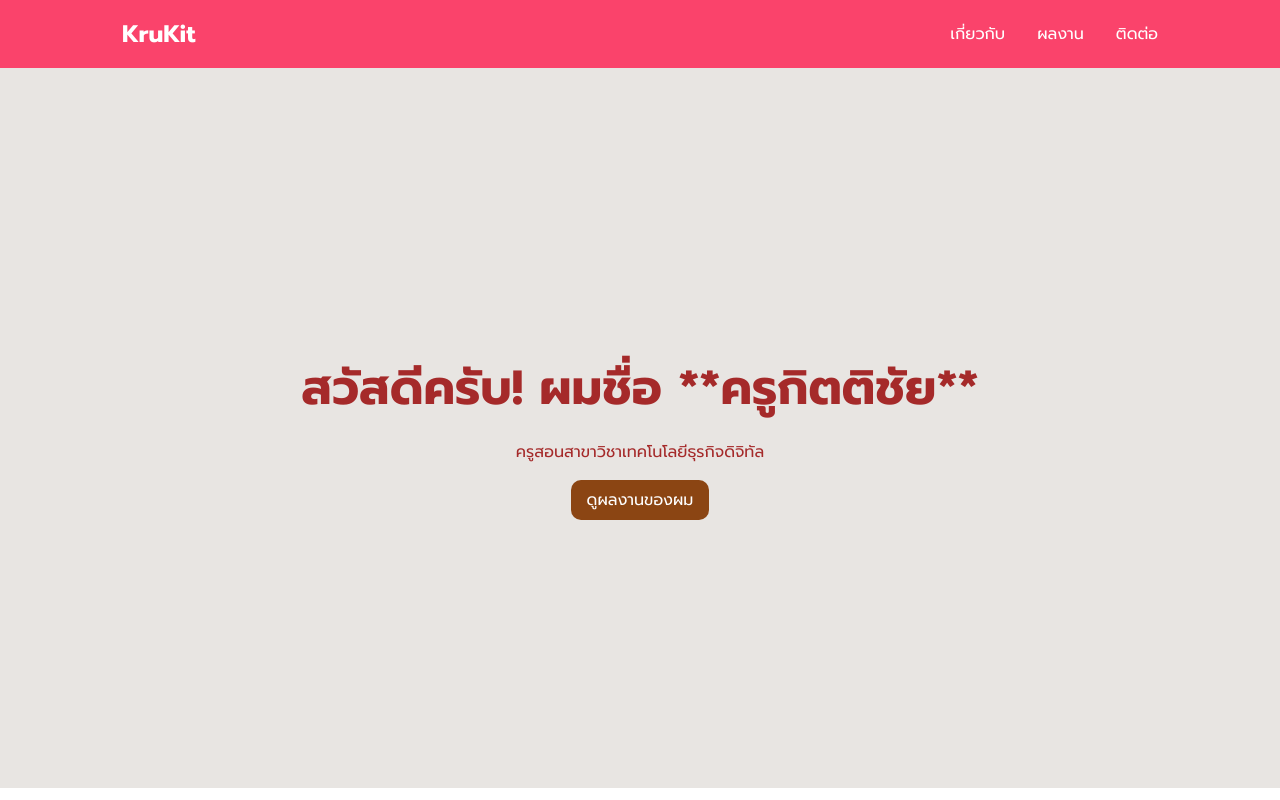
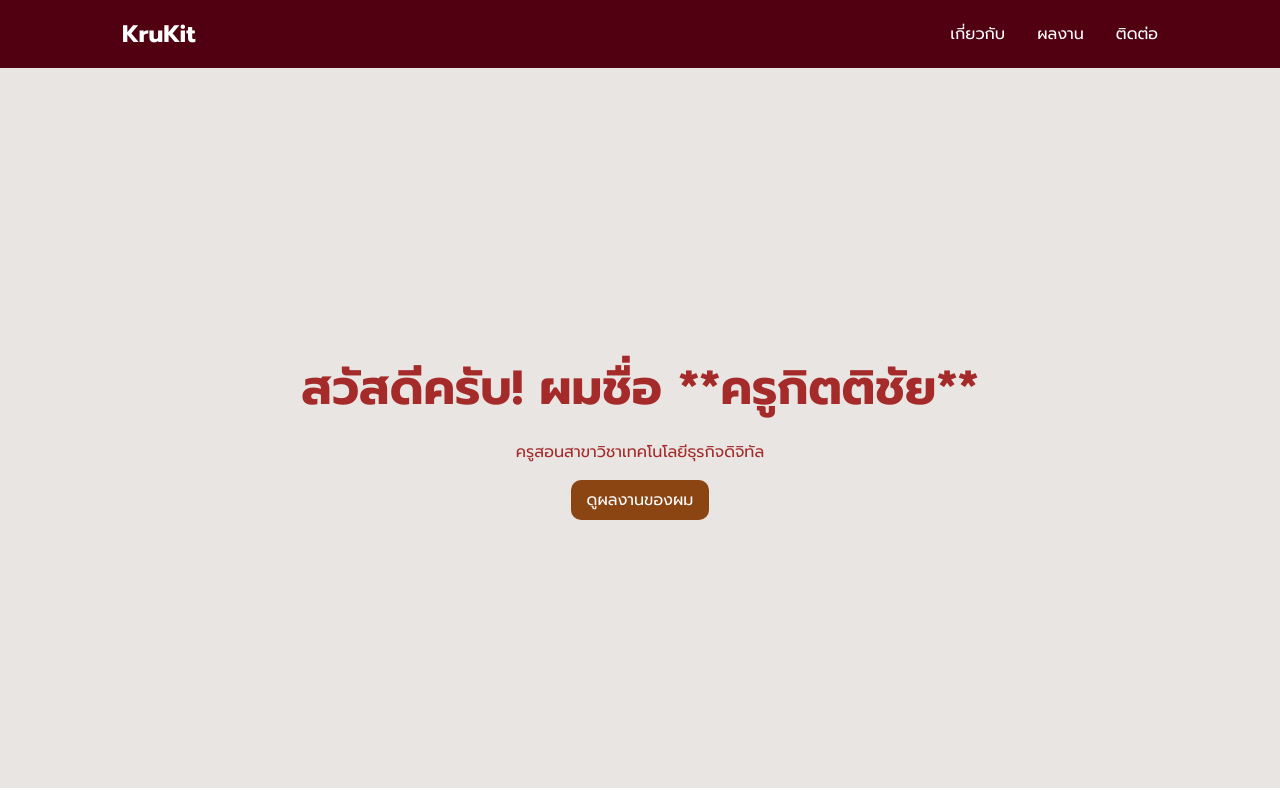
Before and after one commit to krukit2020-create/portfolio, a plain HTML site: page index.html in a window 1280 px wide. Shown: the top 800 px of the page. Drawn offline with nearby package versions, Linux system fonts and the light colour scheme.

Commit message:
edit css

```diff
--- a/style.css
+++ b/style.css
@@ -22,7 +22,7 @@ ul{
     list-style: none;
 }
 .main-header {
-    background-color: rgb(250, 67, 107);
+    background-color: rgb(80, 0, 17);
     padding: 1rem;
     position: sticky;
     top: 0;
```
